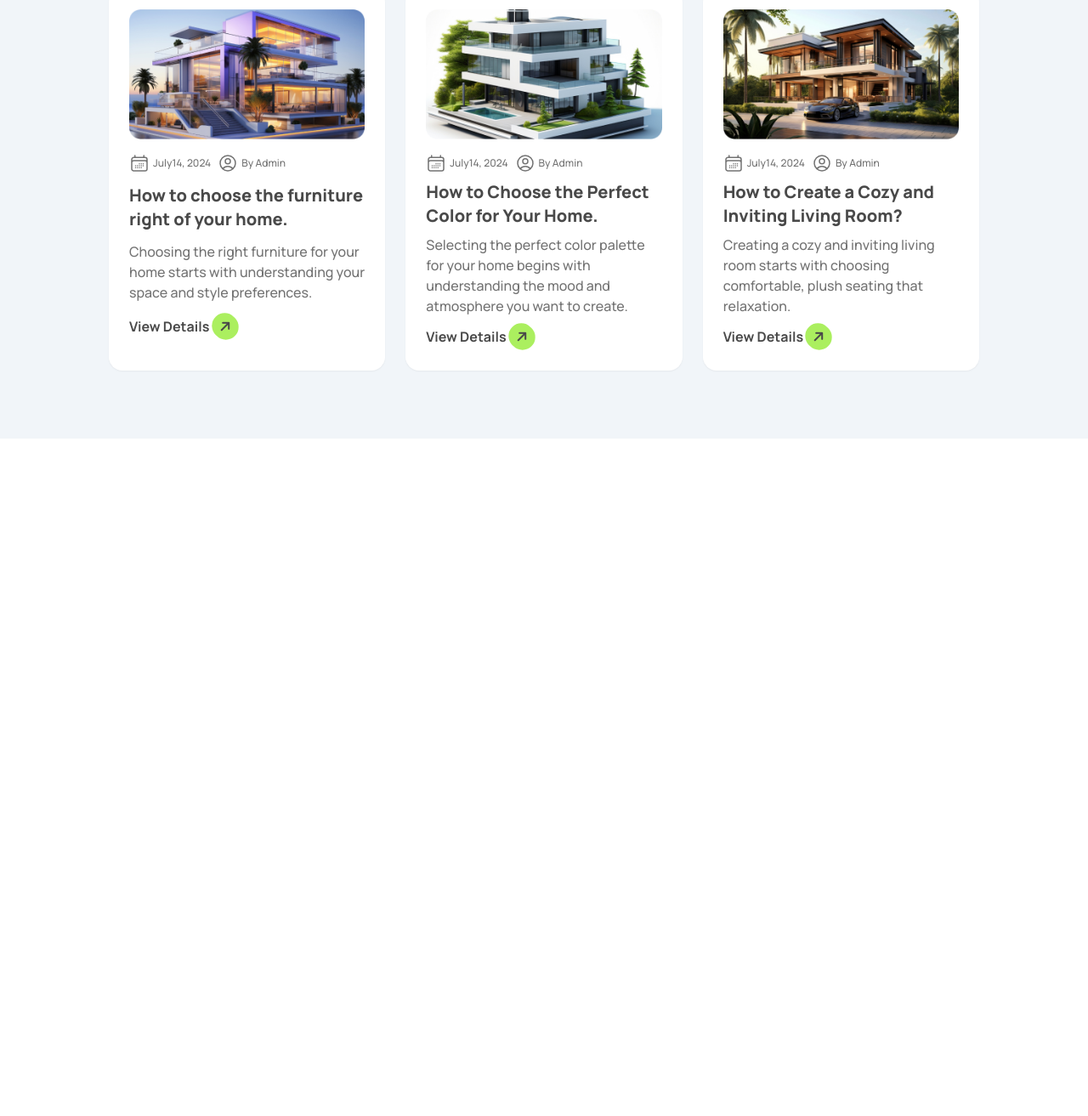
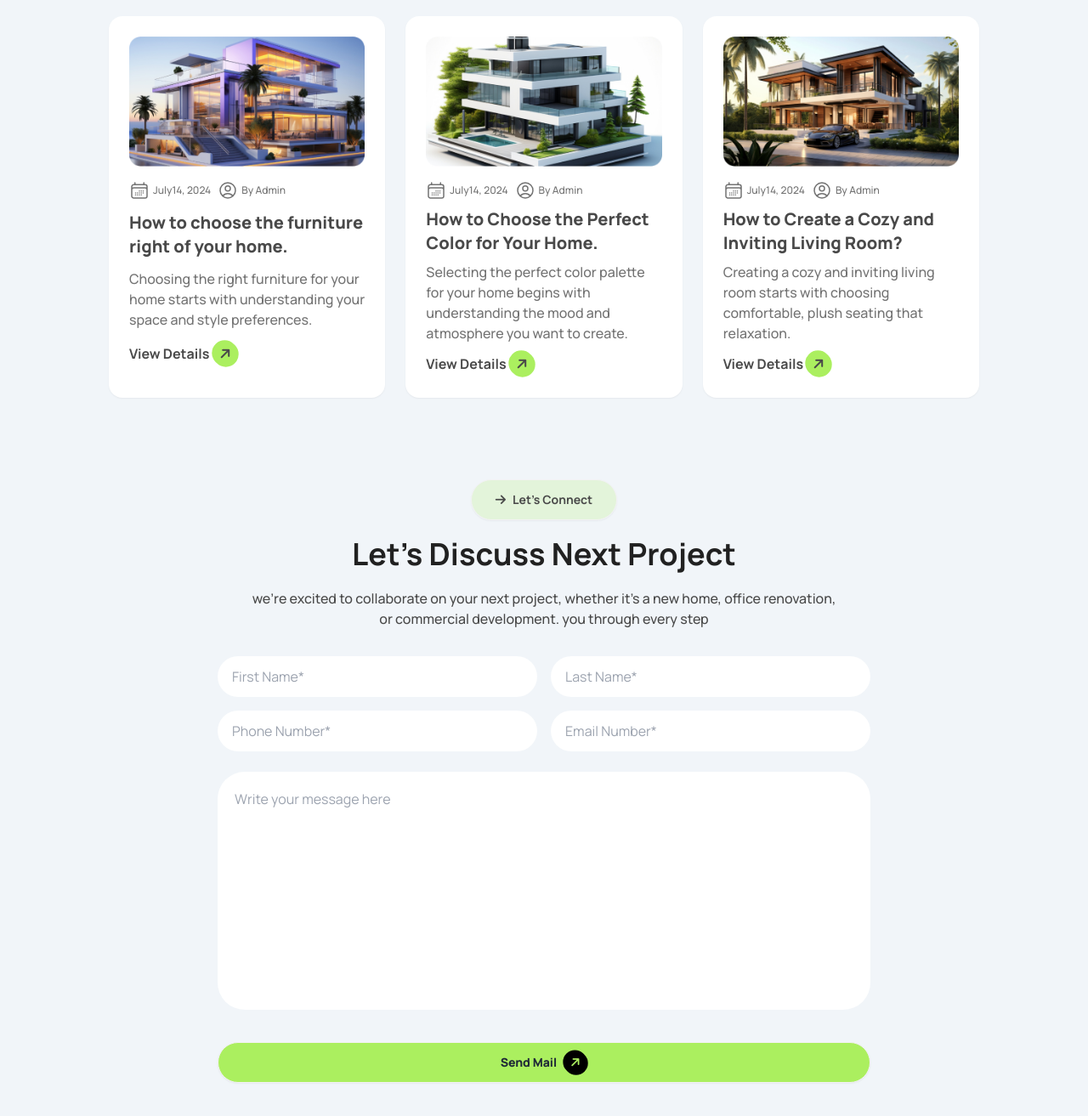
Before and after one commit to mubashirbappi5/Real-estate-hub, a plain HTML site: page index.html in a window 1280 px wide. Shown: the part 3387-4700 px from the top of the page at 85% size. Before the commit the page ends 3903 px from the top, so only its background shows below. Drawn offline with nearby package versions, Linux system fonts and the light colour scheme.

Commit message:
discuss sction

```diff
--- a/index.html
+++ b/index.html
@@ -41,6 +41,9 @@
             fontFamily: {
               manrope: "Manrope",
             },
+            backgroundImage: {
+        'custom-bg': "url('/assets/bg.jpg')",
+      },
           },
         },
       };
@@ -297,7 +300,7 @@
             </p>
           </div>
           <!-- portfolio grid -->
-          <div class="grid grid-cols-1 md:grid-cols-8 gap-6">
+          <div class="grid grid-cols-1 md:grid-cols-8 gap-6 mt-8">
             <div
               class="flex flex-col justify-center md:flex-row gap-4 md:items-center md:col-span-5 p-6 bg-white border border-1 rounded-2xl shadow-sm"
             >
@@ -550,6 +553,45 @@
           </div>
         </div>
       </section>
+      <!-- discuss section -->
+      <section>
+        <div class="max-w-screen-lg mx-auto lg:px-0 px-4 py-24">
+          <div class="text-center space-y-5">
+            <button
+              class="btn rounded-3xl px-7 bg-[#ABEF5F33] text-dark-2 font-bold"
+            >
+              <i class="fa-solid fa-arrow-right"></i>Let’s Connect
+            </button>
+            <h1 class="text-4xl font-bold text-dark-1">
+              Let’s Discuss Next Project
+            </h1>
+            <p class="text-dark-2 font-medium">
+             we’re excited to collaborate on your next project, whether it’s a new home, office renovation, <br> or commercial development.  you through every step
+            </p>
+          </div>
+          <div class=" max-w-3xl mx-auto grid grid-cols-1 md:grid-cols-2 items-center gap-4 mt-8">
+            <input type="text" placeholder="First Name*" class="input w-full max-w-xl rounded-[64px]" />
+            <input type="text" placeholder="Last Name*" class="input w-full max-w-xl rounded-[64px]" />
+            <input type="text" placeholder="Phone Number*" class="input w-full max-w-xl rounded-[64px]" />
+            <input type="text" placeholder="Email Number*" class="input w-full max-w-xl rounded-[64px]" />
+          </div>
+          <div class="max-w-3xl mx-auto mt-6 ">
+            <textarea rows="10" class="w-full rounded-[32px] p-5 resize-none" name="" id="" placeholder="Write your message here"></textarea>
+          </div>
+         <div class="max-w-3xl mx-auto mt-8">
+          <a
+          class="btn bg-primary rounded-[32px] font-extrabold w-full"
+          >Send Mail
+          <i
+            class="fa-solid fa-arrow-right text-primary bg-black p-2 rounded-full -rotate-45"
+          ></i
+        ></a>
+         </div>
+
+
+        </div>
+      </section>
+
     </main>
     <footer></footer>
   </body>
```
